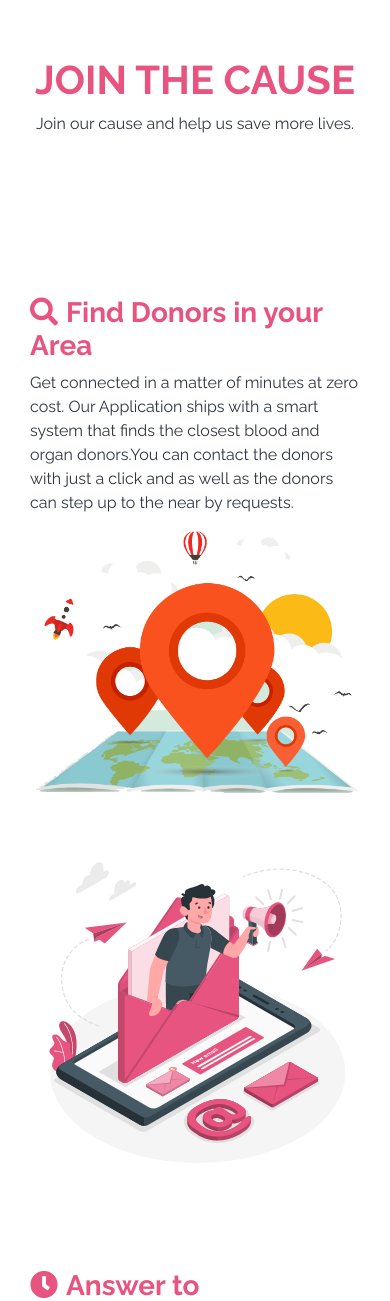
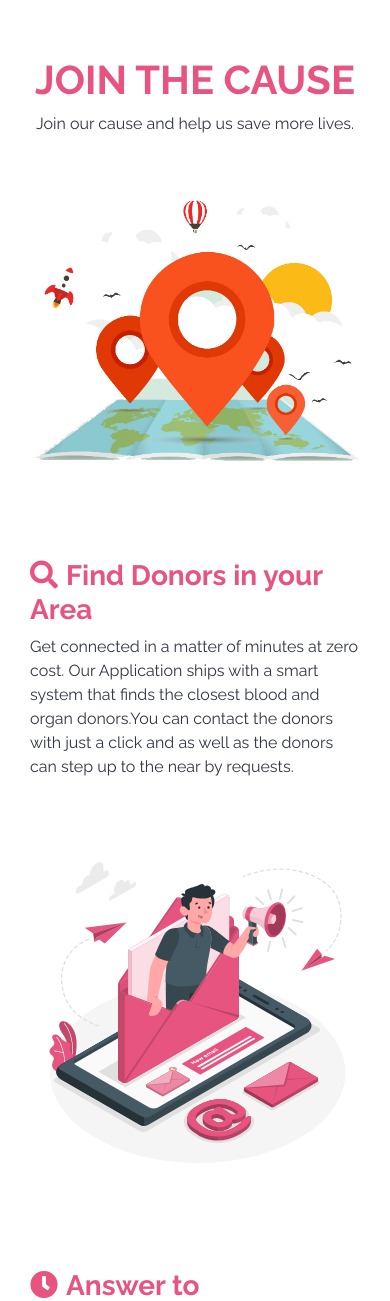
Before and after one commit to Life-line-iiitk/life-line, a PHP site: page / in a window 390 px wide. Shown: the part 878-2179 px from the top of the page. Run offline with PHP 8.4, Linux system fonts and the light colour scheme.

Commit message:
Improved UI

```diff
--- a/assets/styles/index_styles.css
+++ b/assets/styles/index_styles.css
@@ -64,7 +64,7 @@
 }
 
 @media screen and (max-width: 768px) {
-    .row-1
+    .row-odd
     {
         display: flex;
         flex-flow: column-reverse;
```
